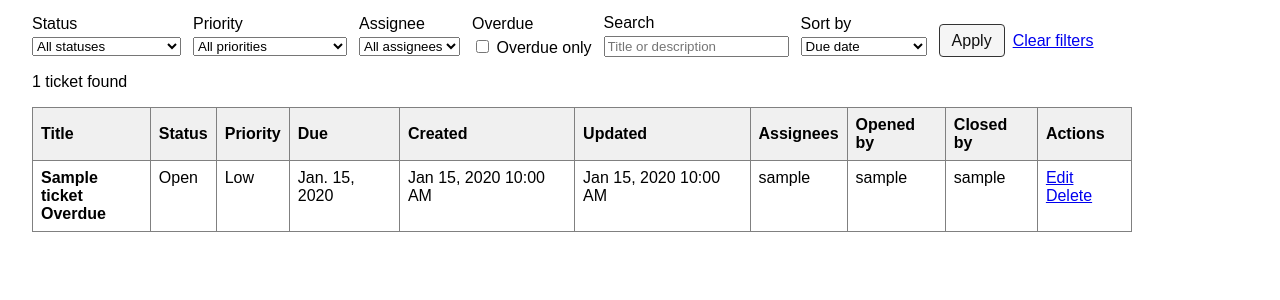
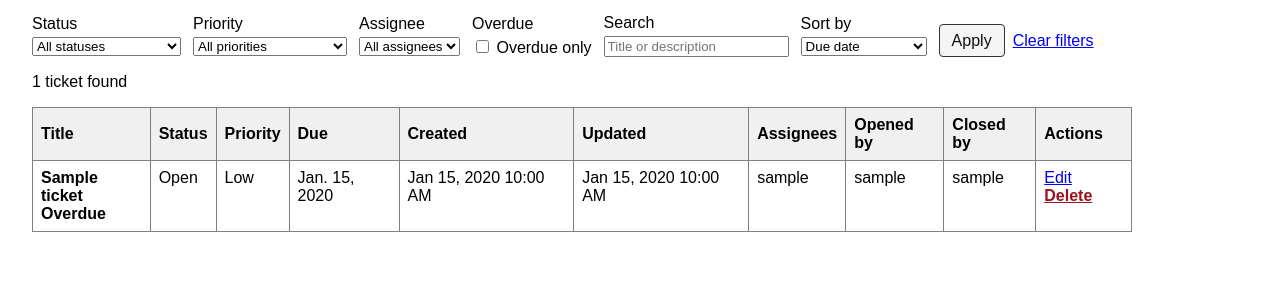
Before and after one commit to aaronrine/django-ticket-tracker, a Django app: template tickets/templates/tickets/ticket_list.html in a window 1280 px wide. Shown: the part 195-495 px from the top of the page. Run offline with Django 5.2, Linux system fonts and the light colour scheme; tables that the repository leaves empty hold one stand-in row (values such as "Sample post"); the template is opened without the code that fills it: values that come from a table or form of the project are taken from there, most other values are stand-ins (such as "Sample title", 1, 10 or a date in 2020).

Commit message:
style delete button

```diff
--- a/static/css/styles.css
+++ b/static/css/styles.css
@@ -61,3 +61,8 @@ button {
 button:hover {
     background: #e8e8e8;
 }
+
+.danger-link {
+    color: #9b111e;
+    font-weight: bold;
+}
--- a/tickets/templates/tickets/ticket_list.html
+++ b/tickets/templates/tickets/ticket_list.html
@@ -161,7 +161,7 @@
 
                 <td>
                     <a href="{% url 'ticket-edit' ticket.pk %}">Edit</a>
-                    <a href="{% url 'ticket-delete' ticket.pk %}">Delete</a>
+                    <a class="danger-link" href="{% url 'ticket-delete' ticket.pk %}">Delete</a>
                 </td>
             </tr>
             {% endfor %}
```
